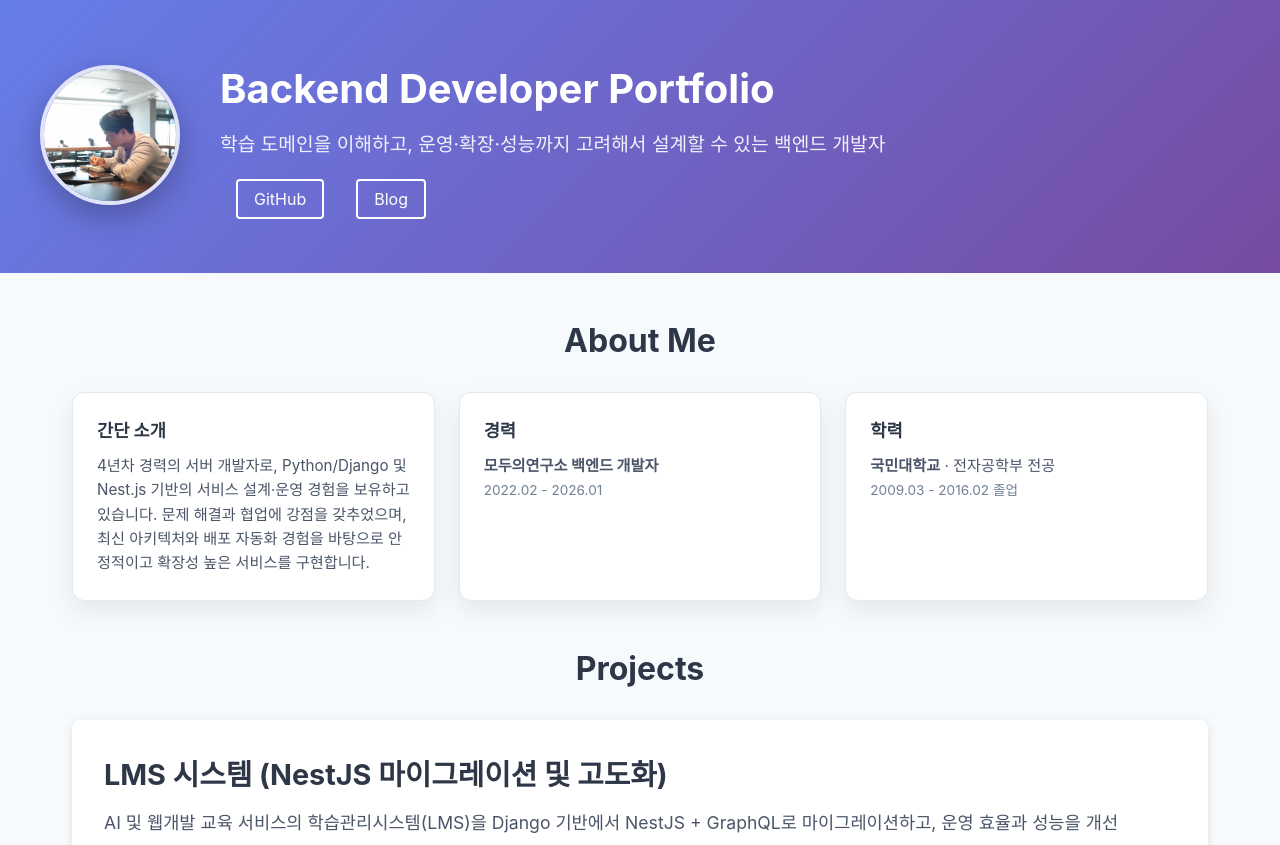
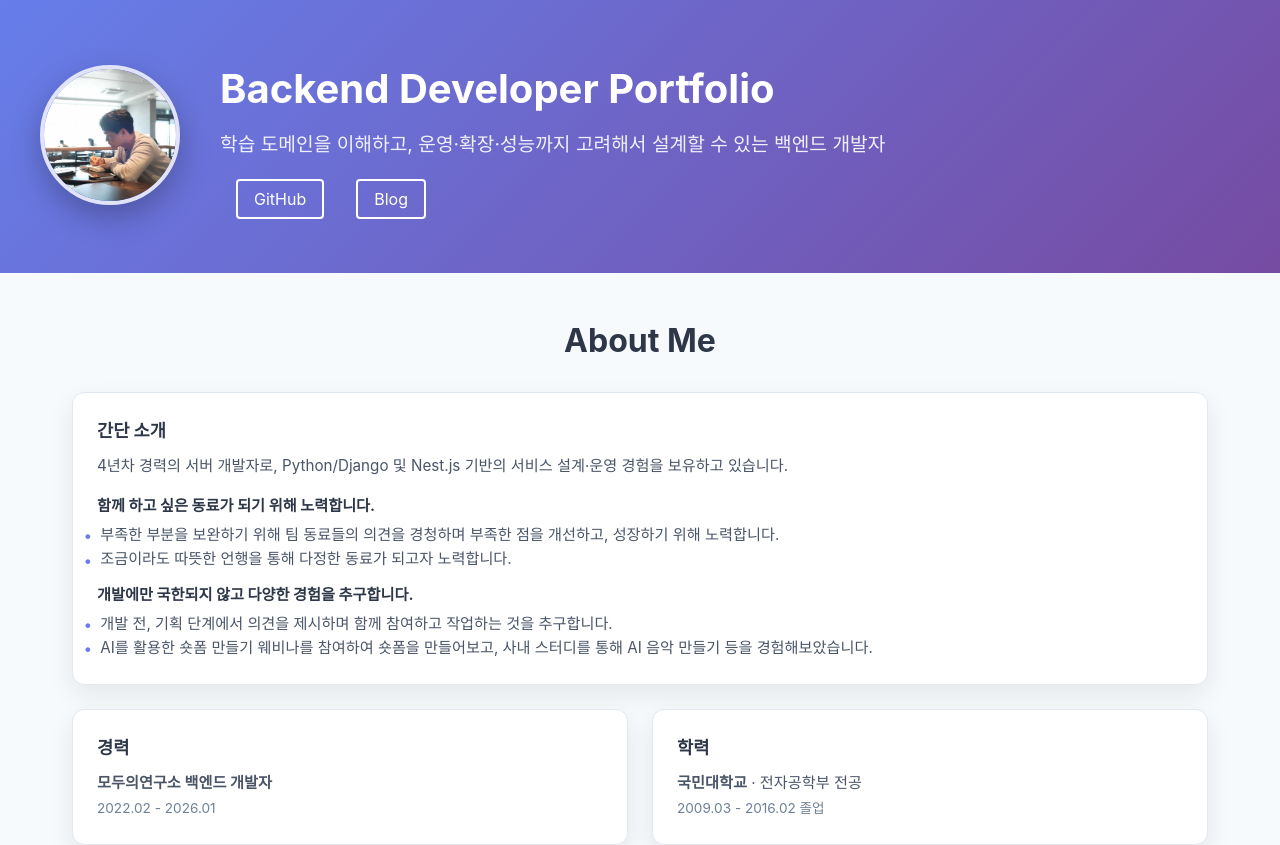
Before and after one commit to fall031-muk/portfolio, a React (Create React App) app: page / in a window 1280 px wide. Shown: the top 845 px of the page. Built offline with nearby package versions, Linux system fonts and the light colour scheme.

Commit message:
fix: 간단 소개 내용 수정

```diff
--- a/src/App.css
+++ b/src/App.css
@@ -27,9 +27,13 @@ body {
   margin-bottom: 3rem;
 }
 
-.profile-grid {
+.profile-card-full {
+  margin-bottom: 1.5rem;
+}
+
+.profile-grid-half {
   display: grid;
-  grid-template-columns: repeat(3, minmax(0, 1fr));
+  grid-template-columns: repeat(2, minmax(0, 1fr));
   gap: 1.5rem;
 }
 
@@ -141,7 +145,7 @@ body {
     font-size: 1.5rem;
   }
 
-  .profile-grid {
+  .profile-grid-half {
     grid-template-columns: 1fr;
   }
 }
--- a/src/App.tsx
+++ b/src/App.tsx
@@ -11,13 +11,29 @@ function App() {
       <main className="main-content">
         <section className="profile-section">
           <h2 className="section-title">About Me</h2>
-          <div className="profile-grid">
-            <div className="profile-card">
-              <h3>간단 소개</h3>
-              <p>
-              4년차 경력의 서버 개발자로, Python/Django 및 Nest.js 기반의 서비스 설계·운영 경험을 보유하고 있습니다. 문제 해결과 협업에 강점을 갖추었으며, 최신 아키텍처와 배포 자동화 경험을 바탕으로 안정적이고 확장성 높은 서비스를 구현합니다.
-              </p>
-            </div>
+          <div className="profile-card profile-card-full">
+            <h3>간단 소개</h3>
+            <p>
+            4년차 경력의 서버 개발자로, Python/Django 및 Nest.js 기반의 서비스 설계·운영 경험을 보유하고 있습니다.
+            </p>
+            <ul className="profile-intro-list">
+              <li>
+                <strong>함께 하고 싶은 동료가 되기 위해 노력합니다.</strong>
+                <ul className="profile-intro-sublist">
+                  <li>부족한 부분을 보완하기 위해 팀 동료들의 의견을 경청하며 부족한 점을 개선하고, 성장하기 위해 노력합니다.</li>
+                  <li>조금이라도 따뜻한 언행을 통해 다정한 동료가 되고자 노력합니다.</li>
+                </ul>
+              </li>
+              <li>
+                <strong>개발에만 국한되지 않고 다양한 경험을 추구합니다.</strong>
+                <ul className="profile-intro-sublist">
+                  <li>개발 전, 기획 단계에서 의견을 제시하며 함께 참여하고 작업하는 것을 추구합니다.</li>
+                  <li>AI를 활용한 숏폼 만들기 웨비나를 참여하여 숏폼을 만들어보고, 사내 스터디를 통해 AI 음악 만들기 등을 경험해보았습니다.</li>
+                </ul>
+              </li>
+            </ul>
+          </div>
+          <div className="profile-grid-half">
             <div className="profile-card">
               <h3>경력</h3>
               <ul>
```
